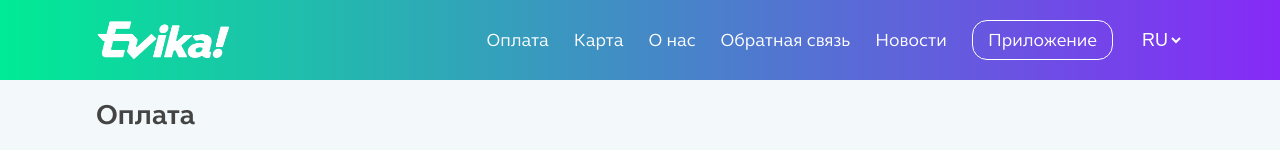
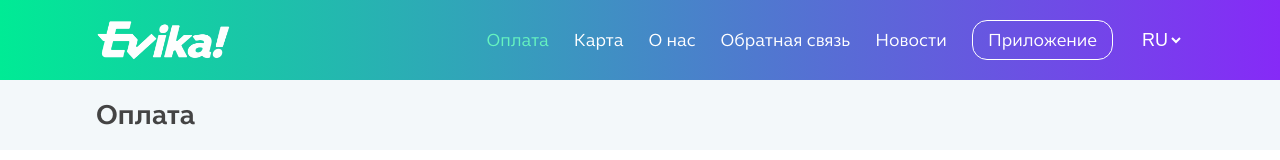
Before and after one commit to Filleeona/evika, a React (Vite) app: page /payment in a window 1280 px wide. Shown: the top 160 px of the page. Built offline with nearby package versions, Linux system fonts and the light colour scheme.

Commit message:
Fix header

```diff
--- a/src/components/Header.jsx
+++ b/src/components/Header.jsx
@@ -27,11 +27,46 @@ const Header = () => {
         </Link>
         <div className="headerOptions">
           <nav className="nav">
-            <NavLink to="/payment">Оплата</NavLink>
-            <NavLink to="/map">Карта</NavLink>
-            <NavLink to="/about">О нас</NavLink>
-            <NavLink to="/feedback">Обратная связь</NavLink>
-            <NavLink to="/news">Новости</NavLink>
+            <NavLink
+              to="/payment"
+              className={({ isActive }) =>
+                isActive ? "navLink active" : "navLink"
+              }
+            >
+              Оплата
+            </NavLink>
+            <NavLink
+              to="/map"
+              className={({ isActive }) =>
+                isActive ? "navLink active" : "navLink"
+              }
+            >
+              Карта
+            </NavLink>
+            <NavLink
+              to="/about"
+              className={({ isActive }) =>
+                isActive ? "navLink active" : "navLink"
+              }
+            >
+              О нас
+            </NavLink>
+            <NavLink
+              to="/feedback"
+              className={({ isActive }) =>
+                isActive ? "navLink active" : "navLink"
+              }
+            >
+              Обратная связь
+            </NavLink>
+            <NavLink
+              to="/news"
+              className={({ isActive }) =>
+                isActive ? "navLink active" : "navLink"
+              }
+            >
+              Новости
+            </NavLink>
           </nav>
           <button className="appButton">Приложение</button>
           <select
--- a/src/styles/Header.css
+++ b/src/styles/Header.css
@@ -46,6 +46,7 @@
   height: 100%;
   display: flex;
   align-items: center;
+  outline: none;
 }
 
 .logo img {
@@ -68,8 +69,8 @@
   transition: color 0.3s;
 }
 
-.nav a:hover,
-.nav a:focus {
+.navLink:hover,
+.navLink.active {
   color: var(--light-green-color);
 }
 
```
